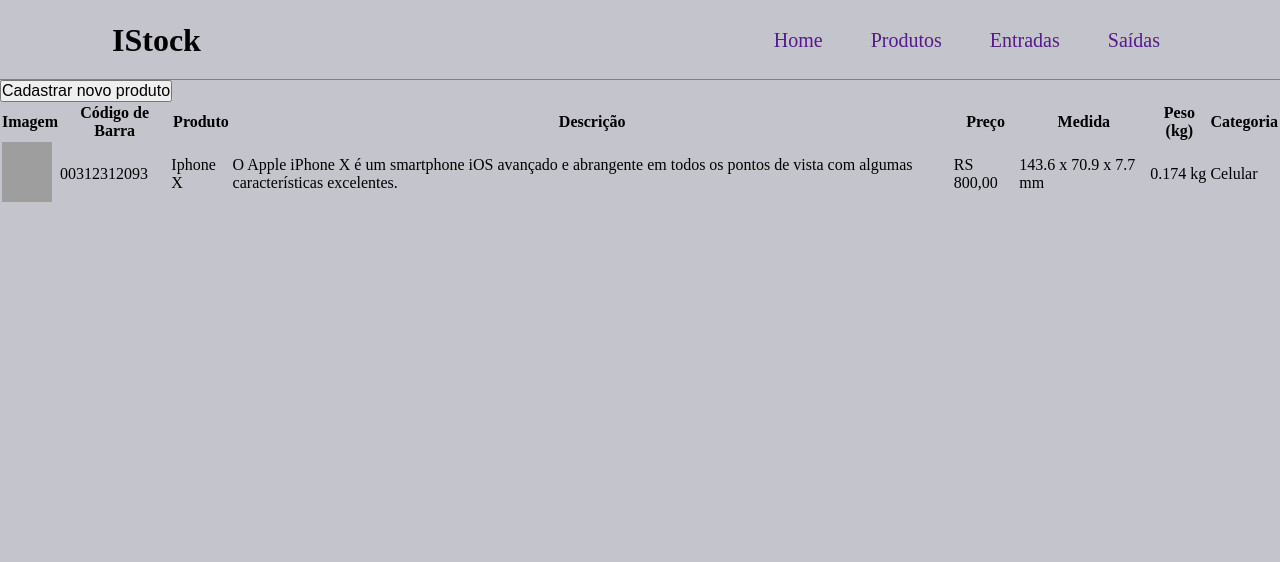
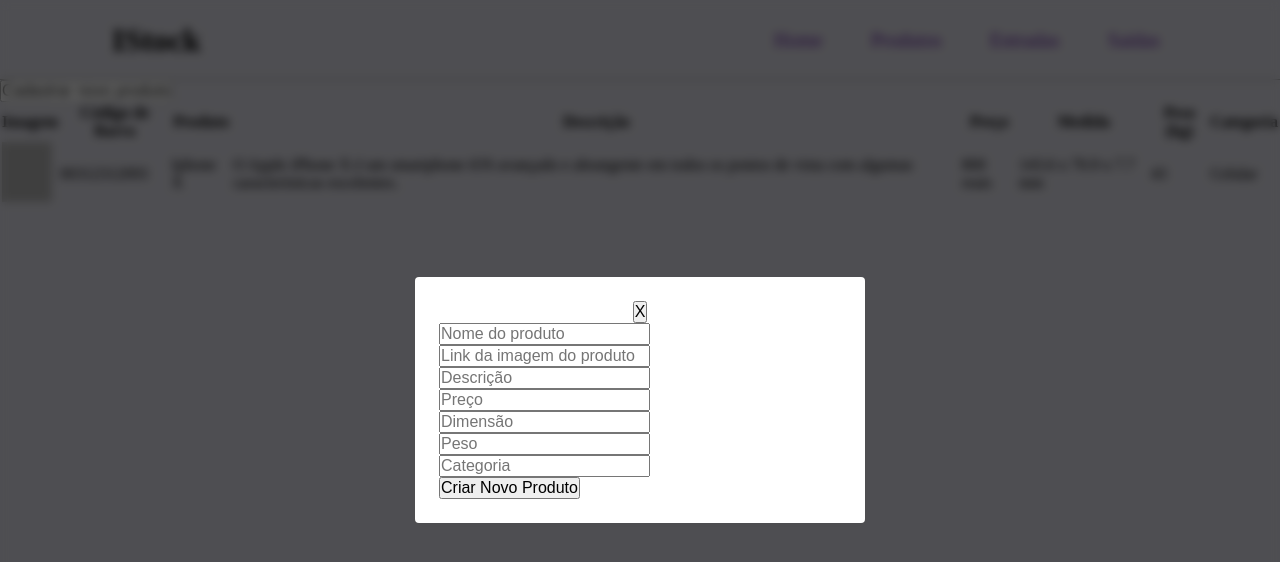
Before and after one commit to joao-hideki/teste-sistema-de-estoque, a React (Vite) app: page / in a window 1280 px wide. Both pictures are taken after a click on the button "Cadastrar novo produto". Shown: the top 562 px of the page. Built offline with nearby package versions, Linux system fonts and the light colour scheme; grey boxes are pictures that could not be loaded.

Commit message:
criando a funcionalidade de criar novos produtos e listando-os na página Home

```diff
--- a/src/App.tsx
+++ b/src/App.tsx
@@ -1,11 +1,15 @@
 import { BrowserRouter } from 'react-router-dom';
+import { StockContextProvider } from './contexts/StockContext';
 import { Router } from './Router';
 import { GlobalStyle } from './styles/global';
 
 export function App() {
   return (
     <BrowserRouter>
-      <Router />
+      <StockContextProvider>
+        <Router />
+      </StockContextProvider>
+
       <GlobalStyle />
     </BrowserRouter>
   );
--- /dev/null
+++ b/src/contexts/StockContext.tsx
@@ -0,0 +1,101 @@
+import { createContext, ReactNode, useReducer } from 'react';
+
+interface Product {
+  id: string;
+  name: string;
+  imagePath: string;
+  description: string;
+  price: string;
+  dimensions: string;
+  weight: string;
+  category: string;
+}
+
+interface StockContextType {
+  products: Product[];
+  movimentations: any[];
+  createNewProduct: (data: CreateProductData) => void;
+}
+
+export const StockContext = createContext({} as StockContextType);
+
+interface StockContextProviderProps {
+  children: ReactNode
+}
+
+interface StockState {
+  products: Product[];
+  movimentations: any[]
+}
+
+interface CreateProductData {
+  name: string;
+  imagePath: string;
+  description: string;
+  price: string;
+  dimensions: string;
+  weight: string;
+  category: string;
+}
+
+export function StockContextProvider({children}: StockContextProviderProps) {
+  const [stockState, dispatch] = useReducer((state: StockState, action: any) => {
+    switch (action.type) {
+    case 'ADD_NEW_PRODUCT':
+      console.log(state.products, 'jaisdjiasdisas');
+
+      console.log(action.newProduct);
+
+      return {
+        ...state,
+        products: [...state.products, action.newProduct]
+      };
+    default:
+      return state;
+    }
+  }, {
+    products: [{
+      id: '00312312093',
+      name: 'Iphone  X',
+      description: 'O Apple iPhone X é um smartphone iOS avançado e abrangente em todos os pontos de vista com algumas características excelentes.',
+      imagePath: 'https://t2.tudocdn.net/287931?w=152&h=304',
+      price: '800',
+      dimensions: '143.6 x 70.9 x 7.7 mm',
+      weight: '43',
+      category: 'Celular'
+    }],
+    movimentations: []
+  });
+
+  const {products, movimentations} = stockState;
+
+  function createNewProduct({
+    name, category, description, dimensions, imagePath, price, weight
+  }: CreateProductData) {
+    const newProduct: Product = {
+      id: 'hash',
+      name,
+      description,
+      imagePath,
+      price,
+      dimensions,
+      weight,
+      category
+    };
+
+    dispatch({
+      type: 'ADD_NEW_PRODUCT',
+      newProduct
+    });
+  }
+
+  return(
+    <StockContext.Provider value={{
+      products,
+      movimentations,
+      createNewProduct
+    }}>
+      {children}
+    </StockContext.Provider>
+  );
+}
--- a/src/pages/Home/index.tsx
+++ b/src/pages/Home/index.tsx
@@ -1,7 +1,97 @@
+import { useContext, useState } from 'react';
+import { Modal } from '../../components/Modal';
+import { StockContext } from '../../contexts/StockContext';
+
 export function Home() {
+  const [isOpenModal, setIsOpenModal] = useState<boolean>(false);
+  const [productName, setProductName] = useState<string>('');
+  const [productImagePath, setProductImagePath] = useState<string>('');
+  const [productDescription, setProductDescription] = useState<string>('');
+  const [productPrice, setProductPrice] = useState<string>('');
+  const [productDimension, setProductDimension] = useState<string>('');
+  const [productWeight, setProductWeight] = useState<string>('');
+  const [productCategory, setProductCategory] = useState<string>('');
+
+  const {products, createNewProduct} = useContext(StockContext);
+
+  console.log(products, 'log Home');
+
+
+  function openModal() {
+    setIsOpenModal(true);
+  }
+
+  function closeModal() {
+    setIsOpenModal(false);
+  }
+
+  function addNewProduct() {
+    createNewProduct({
+      name: productName,
+      imagePath: productImagePath,
+      category: productCategory,
+      price: productPrice,
+      description: productDescription,
+      dimensions: productDimension,
+      weight: productWeight,
+    });
+  }
+
   return(
     <div>
-      <button>Cadastrar novo produto</button>
+      <Modal
+        isOpen={isOpenModal}
+        onClose={closeModal}
+      >
+        <div>
+          <input
+            type="text"
+            placeholder='Nome do produto'
+            value={productName}
+            onChange={(e) => setProductName(e.target.value)}
+          />
+          <input
+            type="text"
+            placeholder='Link da imagem do produto'
+            value={productImagePath}
+            onChange={(e) => setProductImagePath(e.target.value)}
+          />
+          <input
+            type="text"
+            placeholder='Descrição'
+            value={productDescription}
+            onChange={(e) => setProductDescription(e.target.value)}
+          />
+          <input
+            type="text"
+            placeholder='Preço'
+            value={productPrice}
+            onChange={(e) => setProductPrice(e.target.value)}
+          />
+          <input
+            type="text"
+            placeholder='Dimensão'
+            value={productDimension}
+            onChange={(e) => setProductDimension(e.target.value)}
+          />
+          <input
+            type="text"
+            placeholder='Peso'
+            value={productWeight}
+            onChange={(e) => setProductWeight(e.target.value)}
+          />
+          <input
+            type="text"
+            placeholder='Categoria'
+            value={productCategory}
+            onChange={(e) => setProductCategory(e.target.value)}
+          />
+          <br/>
+          <button onClick={addNewProduct}>Criar Novo Produto</button>
+        </div>
+      </Modal>
+
+      <button onClick={openModal}>Cadastrar novo produto</button>
       <table>
         <thead>
           <tr>
@@ -16,18 +106,22 @@ export function Home() {
           </tr>
         </thead>
         <tbody>
-          <tr>
-            <td>
-              <img src="https://t2.tudocdn.net/287931?w=152&h=304" alt="" width={50} height={60}/>
-            </td>
-            <td>00312312093</td>
-            <td>Iphone  X</td>
-            <td>O Apple iPhone X é um smartphone iOS avançado e abrangente em todos os pontos de vista com algumas características excelentes.</td>
-            <td>RS 800,00</td>
-            <td>143.6 x 70.9 x 7.7 mm</td>
-            <td>{174 / 1000} kg</td>
-            <td>Celular</td>
-          </tr>
+          {products.map((product) => (
+            <tr key={product.id}>
+              <td>
+                <img
+                  src={product.imagePath} alt="" width={50} height={60}
+                />
+              </td>
+              <td>{product.id}</td>
+              <td>{product.name}</td>
+              <td>{product.description}</td>
+              <td>{product.price} reais</td>
+              <td>{product.dimensions}</td>
+              <td>{product.weight}</td>
+              <td>{product.category}</td>
+            </tr>
+          ))}
         </tbody>
       </table>
     </div>
```
